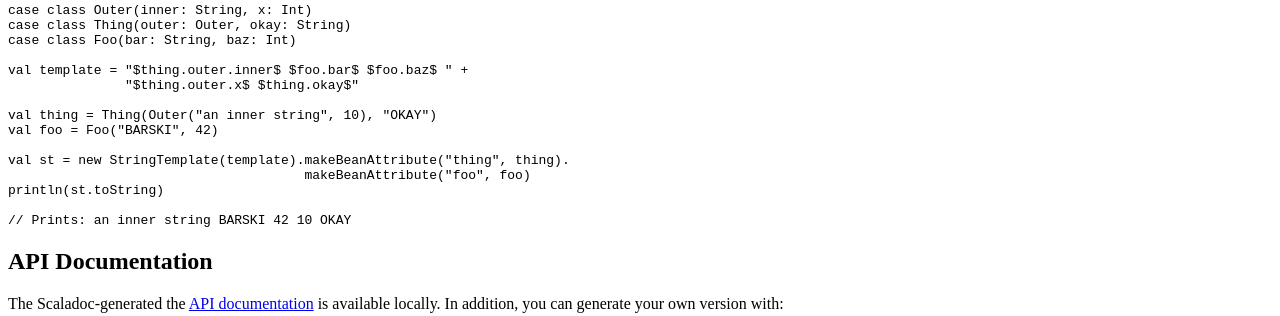
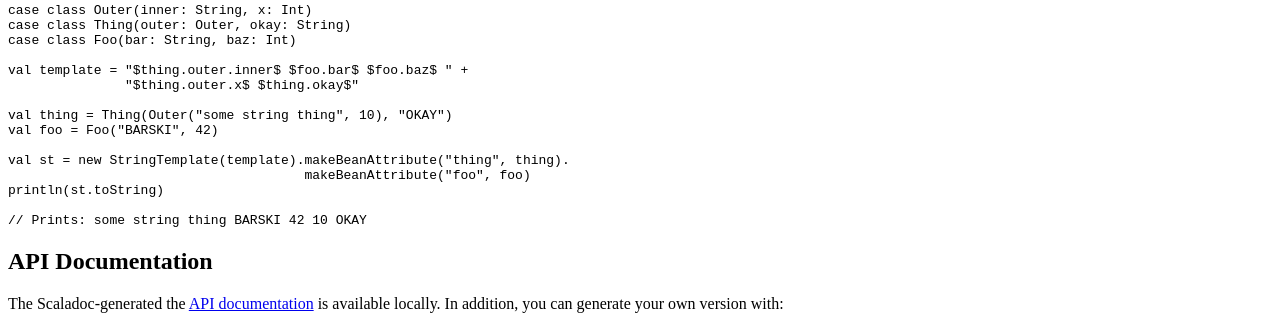
Before and after one commit to bmc/scalasti, a Jekyll site: the page built from index.md, in a window 1280 px wide and 900 px high, scrolled down 5059 px. Shown: the part 257-573 px from the top of the window. Built offline with Jekyll 4.4.1, drawn with Linux system fonts in a browser that asks for light colours.

Commit message:
Slight wording change

```diff
--- a/index.md
+++ b/index.md
@@ -394,14 +394,14 @@ Here's an example, adapted from the Scalasti unit tests.
     val template = "$thing.outer.inner$ $foo.bar$ $foo.baz$ " +
                    "$thing.outer.x$ $thing.okay$"
 
-    val thing = Thing(Outer("an inner string", 10), "OKAY")
+    val thing = Thing(Outer("some string thing", 10), "OKAY")
     val foo = Foo("BARSKI", 42)
 
     val st = new StringTemplate(template).makeBeanAttribute("thing", thing).
                                           makeBeanAttribute("foo", foo)
     println(st.toString)
 
-    // Prints: an inner string BARSKI 42 10 OKAY
+    // Prints: some string thing BARSKI 42 10 OKAY
 
 ## API Documentation
 
```
